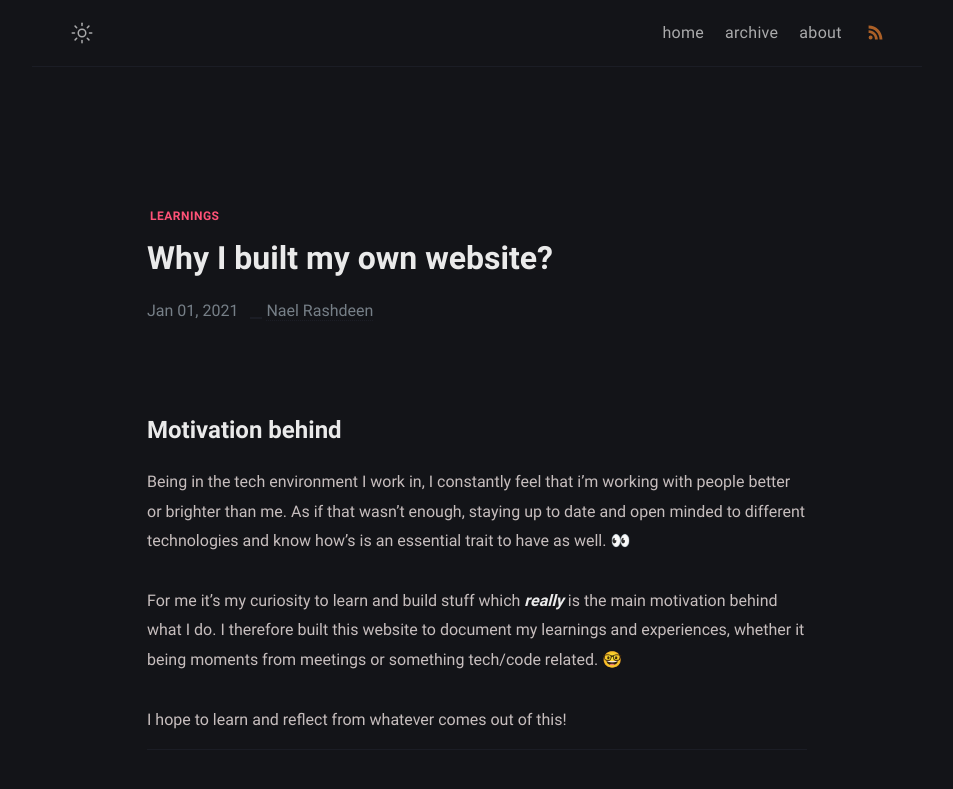
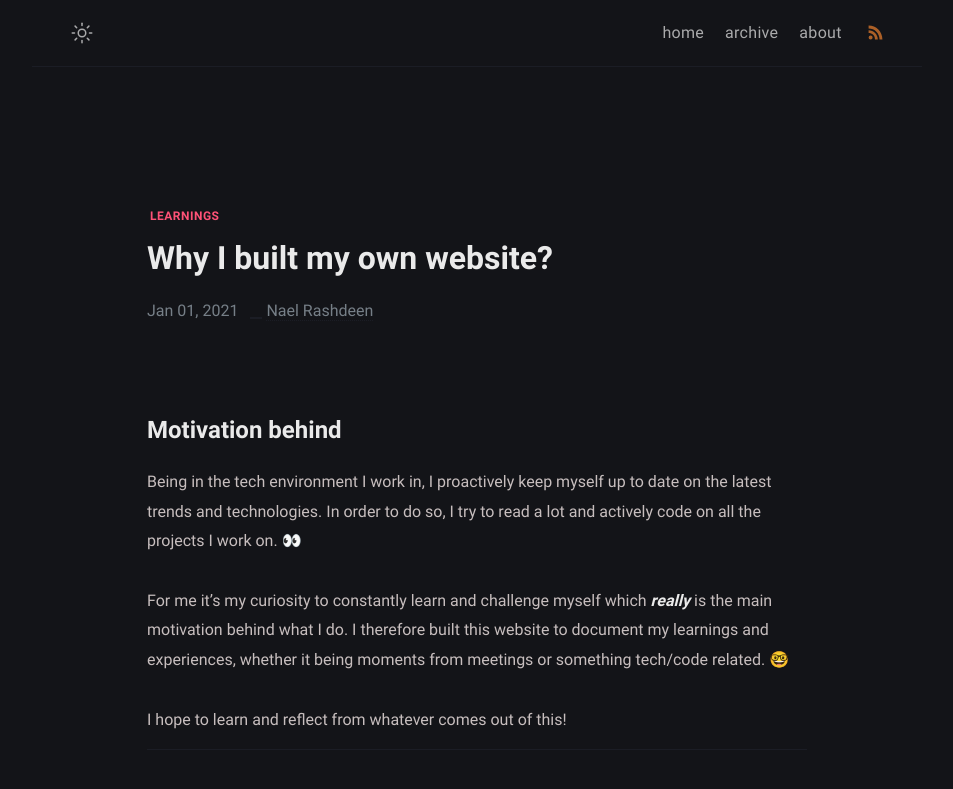
Before and after one commit to naelrashdeen/naelrashdeen.github.io, a Jekyll site: the page built from _posts/motivation-behind/2021-01-01-motivation-behind.md, in a window 1280 px wide. Shown: the top 789 px of the page, without its empty margins (163-1116 px from the left). Built offline with Jekyll 4.4.1, drawn with Linux system fonts in a browser that asks for light colours.

Commit message:
Updated post

```diff
--- a/_posts/motivation-behind/2021-01-01-motivation-behind.md
+++ b/_posts/motivation-behind/2021-01-01-motivation-behind.md
@@ -6,9 +6,9 @@ tags: [learnings]
 
 # Motivation behind
 
-Being in the tech environment I work in, I constantly feel that i'm working with people better or brighter than me. As if that wasn't enough, staying up to date and open minded to different technologies and know how's is an essential trait to have as well. 👀
+Being in the tech environment I work in, I proactively keep myself up to date on the latest trends and technologies. In order to do so, I try to read a lot and actively code on all the projects I work on. 👀
 
-For me it's my curiosity to learn and build stuff which ***really*** is the main motivation behind what I do. I therefore built this website to document my learnings and experiences, whether it being moments from meetings or something tech/code related. 🤓
+For me it's my curiosity to constantly learn and challenge myself which ***really*** is the main motivation behind what I do. I therefore built this website to document my learnings and experiences, whether it being moments from meetings or something tech/code related. 🤓
 
 I hope to learn and reflect from whatever comes out of this!
 
```
